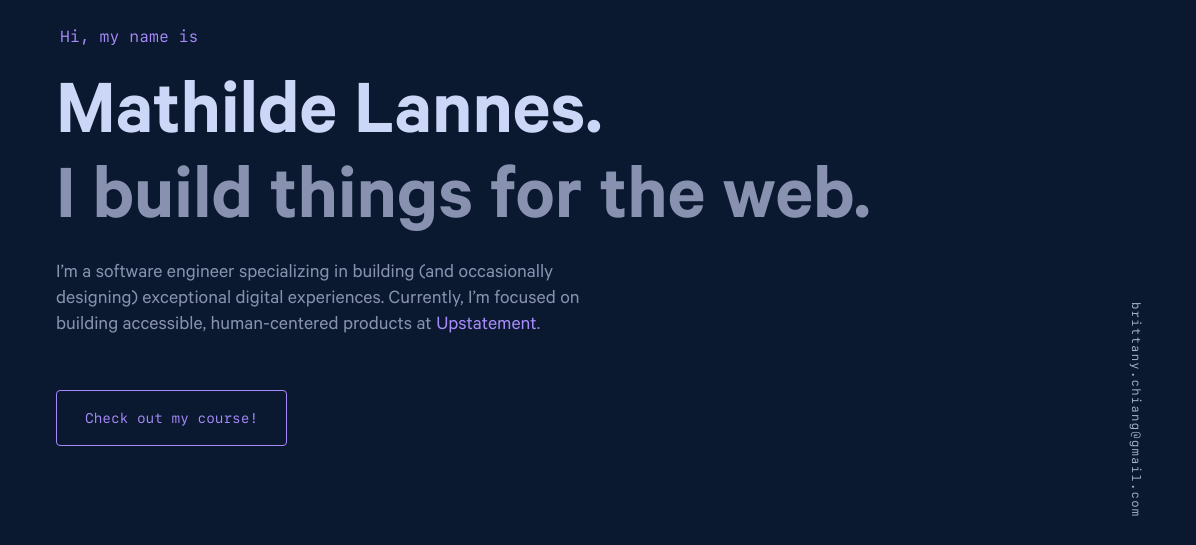
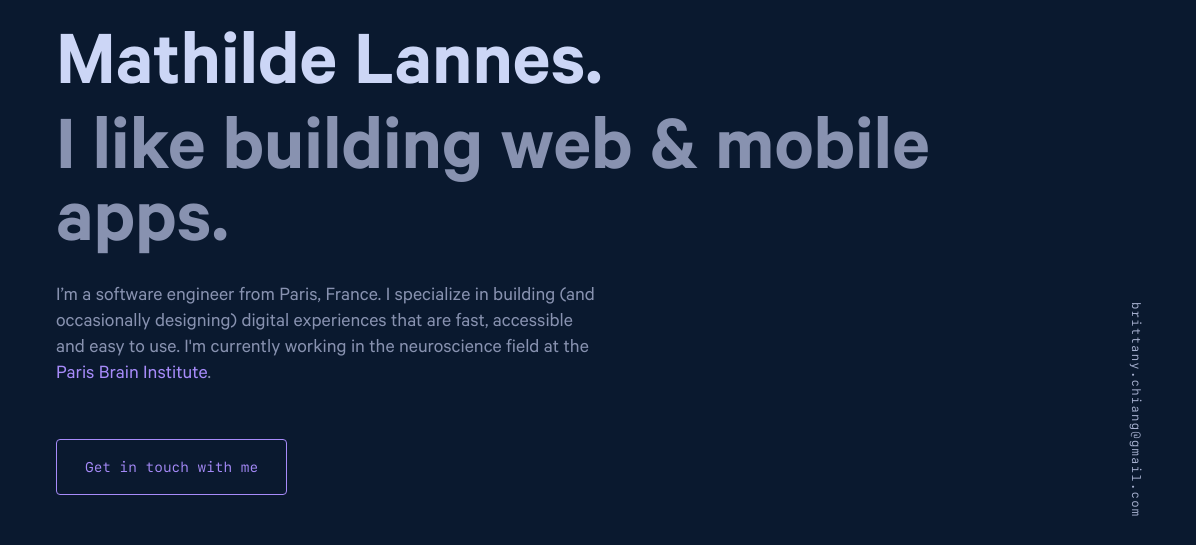
Before and after one commit to mathilde-lannes/mathilde-lannes.github.io, a Gatsby site: page / in a window 1280 px wide. Shown: the part 163-708 px from the top of the page, 84-1280 px from the left. Built offline with nearby package versions, Linux system fonts and the light colour scheme; Gatsby itself is replaced by a stand-in of ours.

Commit message:
Update hero content

```diff
--- a/src/components/sections/About.tsx
+++ b/src/components/sections/About.tsx
@@ -18,6 +18,7 @@ const StyledAboutSection = styled.section`
     }
   }
 `;
+
 const StyledText = styled.div`
   ul.skills-list {
     display: grid;
--- a/src/components/sections/Hero.tsx
+++ b/src/components/sections/Hero.tsx
@@ -3,6 +3,7 @@ import styled from "styled-components";
 import {loaderDelay, navDelay} from "../../utils";
 import {usePrefersReducedMotion} from "../../hooks";
 import { CSSTransition, TransitionGroup } from "react-transition-group";
+import {email} from "../../config";
 
 const StyledHeroSection = styled.section`
   ${({ theme }) => theme.mixins.flexCenter};
@@ -61,27 +62,23 @@ const Hero = () => {
 
     const one = <h1>Hi, my name is</h1>;
     const two = <h2 className="big-heading">Mathilde Lannes.</h2>;
-    const three = <h3 className="big-heading">I build things for the web.</h3>;
+    const three = <h3 className="big-heading">I like building web & mobile apps.</h3>;
     const four = (
         <>
             <p>
-                I’m a software engineer specializing in building (and occasionally designing) exceptional
-                digital experiences. Currently, I’m focused on building accessible, human-centered products
-                at{' '}
-                <a href="https://upstatement.com/" target="_blank" rel="noreferrer">
-                    Upstatement
-                </a>
-                .
+                I’m a software engineer from Paris, France. I specialize in building (and occasionally designing)
+                digital experiences that are fast, accessible and easy to use.
+                I'm currently working in the neuroscience field at the <a href="https://institutducerveau-icm.org/fr/">Paris Brain Institute</a>.
             </p>
         </>
     );
     const five = (
         <a
             className="email-link"
-            href="https://www.newline.co/courses/build-a-spotify-connected-app"
+            href={`mailto:${email}`}
             target="_blank"
             rel="noreferrer">
-            Check out my course!
+            Get in touch with me
         </a>
     );
 
```
